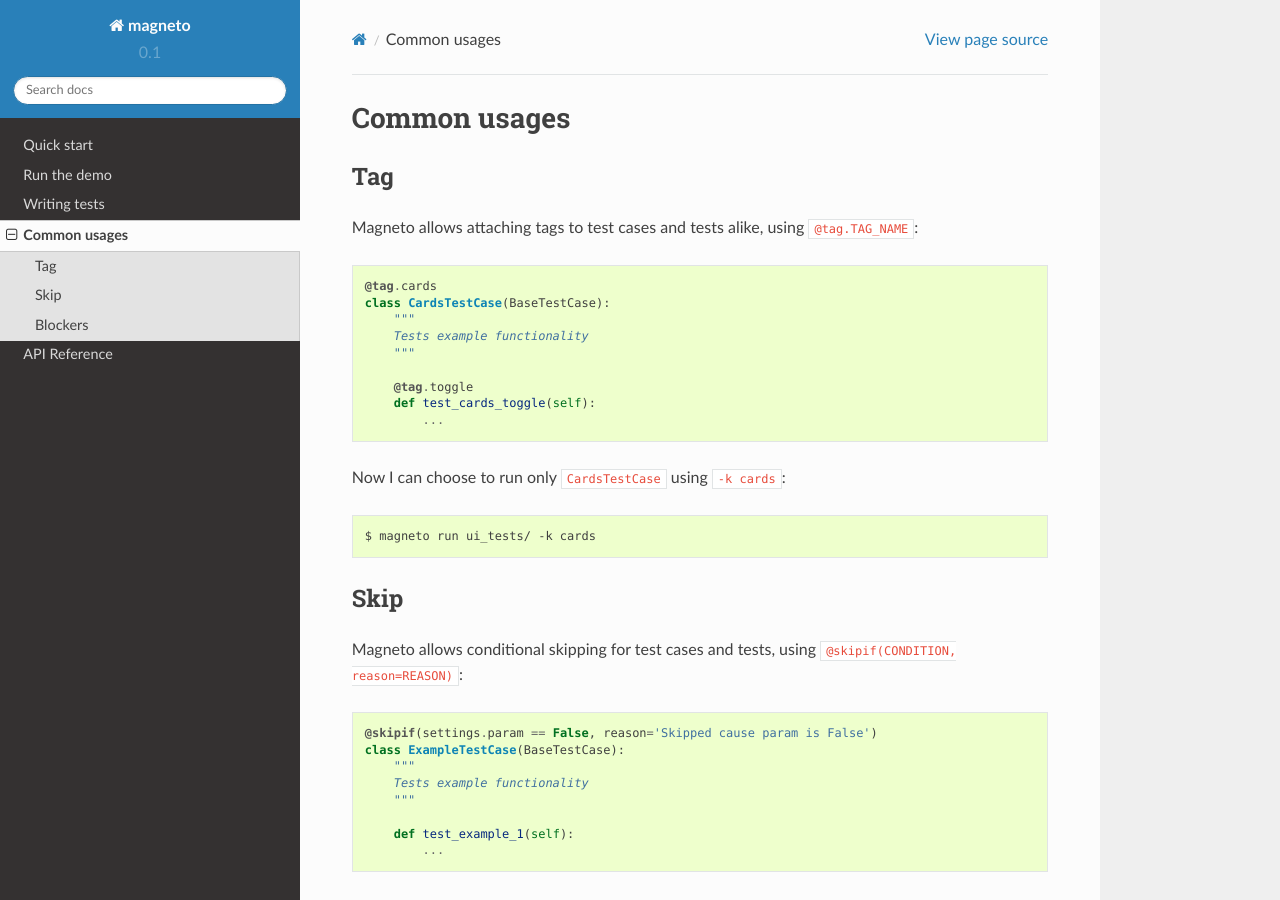
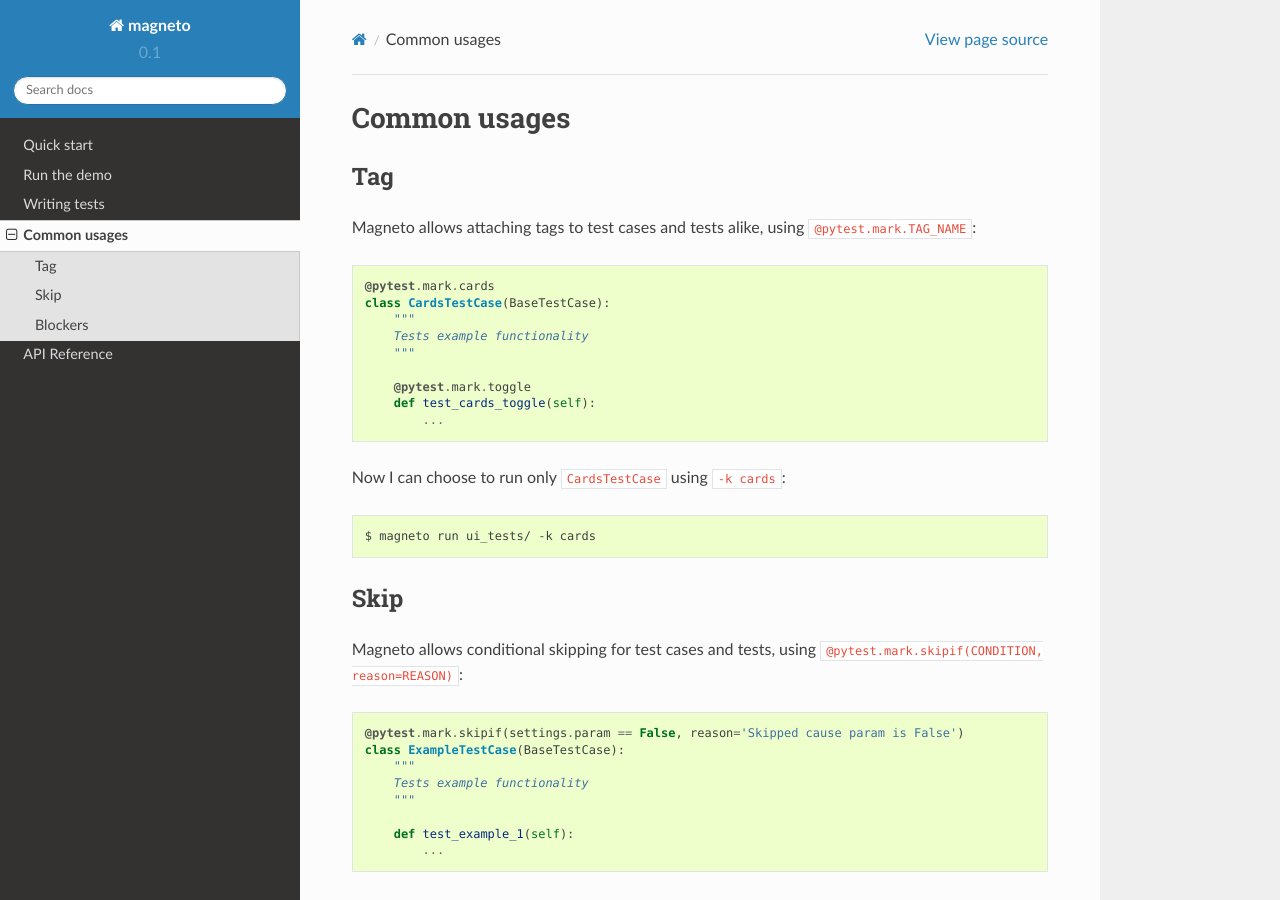
Before and after one commit to MagnetoTesting/magneto, a Sphinx documentation site: the page built from docs/common_usage.rst, in a window 1280 px wide and 900 px high. Built offline with Sphinx 7.4.7 and the Read the Docs theme 2.0.0, drawn with Linux system fonts in a browser that asks for light colours; pages that are not in the unit, such as notebooks, are missing from menus.

Commit message:
fix documentation

```diff
--- a/docs/common_usage.rst
+++ b/docs/common_usage.rst
@@ -6,15 +6,15 @@
 Tag
 ---
 
-Magneto allows attaching tags to test cases and tests alike, using ``@tag.TAG_NAME``::
+Magneto allows attaching tags to test cases and tests alike, using ``@pytest.mark.TAG_NAME``::
 
-    @tag.cards
+    @pytest.mark.cards
     class CardsTestCase(BaseTestCase):
         """
         Tests example functionality
         """
 
-        @tag.toggle
+        @pytest.mark.toggle
         def test_cards_toggle(self):
             ...
 
@@ -27,9 +27,9 @@
 Skip
 ----
 
-Magneto allows conditional skipping for test cases and tests, using ``@skipif(CONDITION, reason=REASON)``::
+Magneto allows conditional skipping for test cases and tests, using ``@pytest.mark.skipif(CONDITION, reason=REASON)``::
 
-    @skipif(settings.param == False, reason='Skipped cause param is False')
+    @pytest.mark.skipif(settings.param == False, reason='Skipped cause param is False')
     class ExampleTestCase(BaseTestCase):
         """
         Tests example functionality
```
